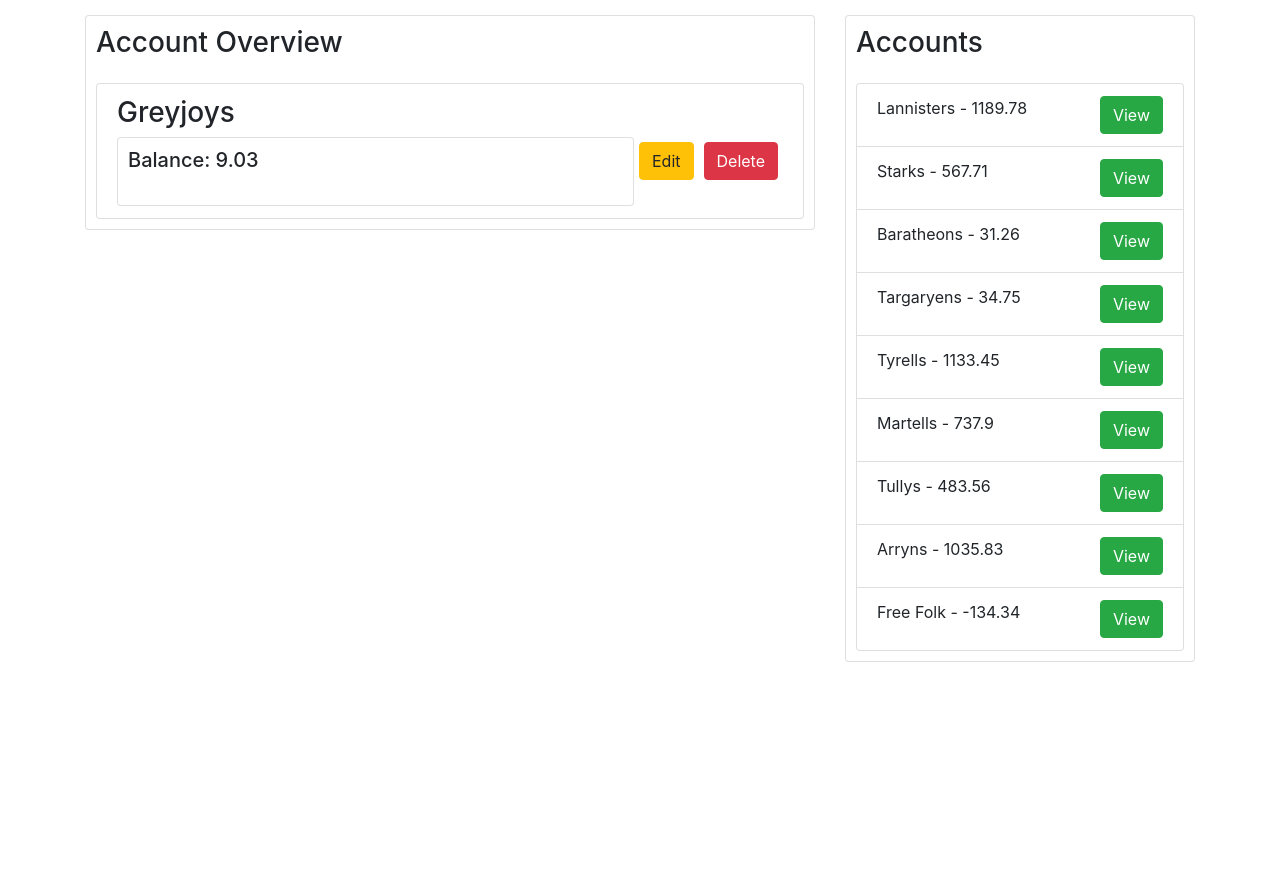
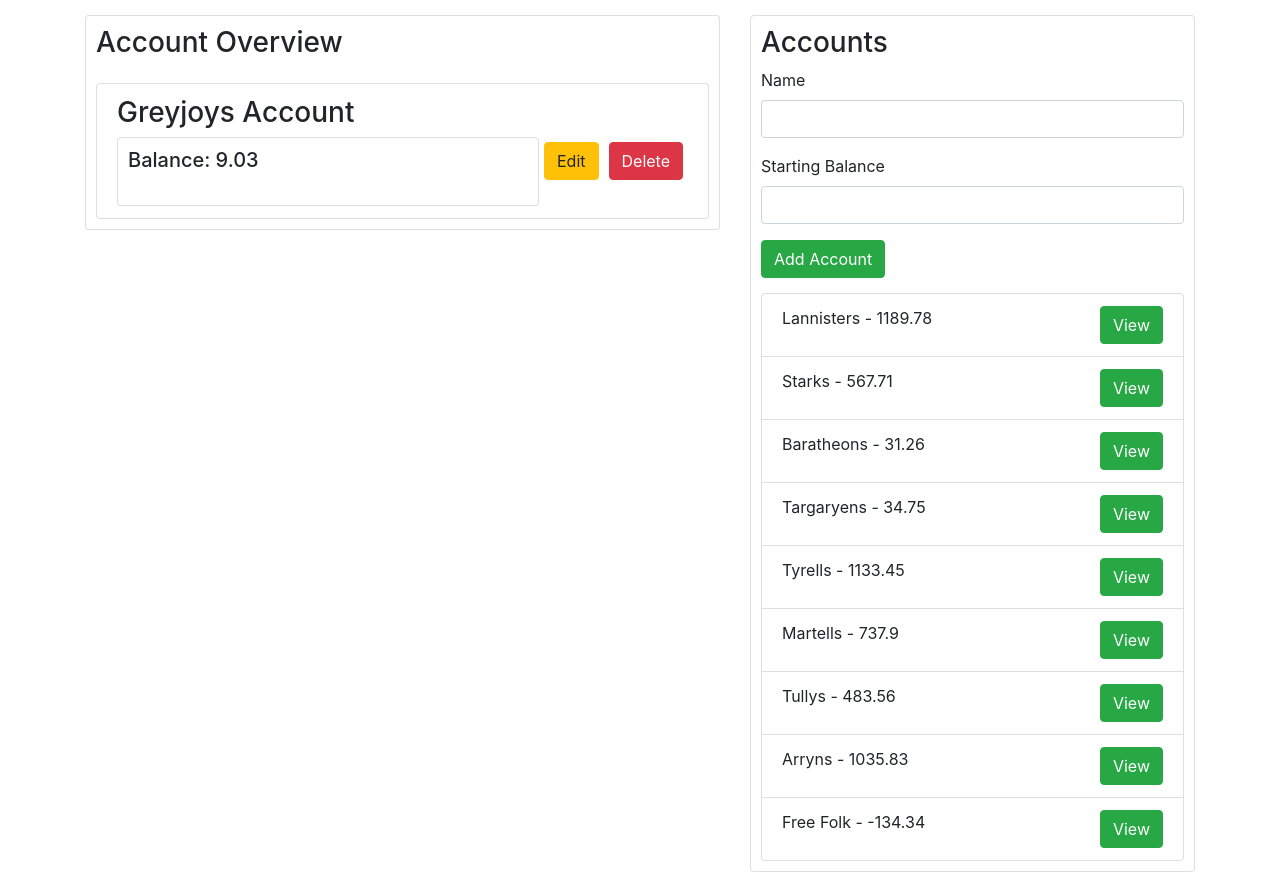
Before and after one commit to stephenjk41/BankApp_IS322, a React (Create React App) app in the folder banking-app/: page / in a window 1280 px wide. Before the commit the page ends 800 px from the top, so only its background shows below. Built offline with nearby package versions, Linux system fonts and the light colour scheme.

Commit message:
added add account feature

```diff
--- a/banking-app/src/components/AccountList.js
+++ b/banking-app/src/components/AccountList.js
@@ -2,7 +2,8 @@ import React from 'react';
 import { connect } from 'react-redux';
 import { removeAccount } from '../actions';
 import { switchAccount } from '../actions';
-import TransactionList from './TransactionList';
+import AddAccount from './AddAccount';
+// import TransactionList from './TransactionList';
 
 class AccountList extends React.Component {
 
@@ -13,7 +14,7 @@ class AccountList extends React.Component {
             if(acc.status === "selected") {
                 return (
                     <li className="list-group-item" key={acc._id}>
-                        <h3>{ acc.name }</h3>
+                        <h3>{ acc.name } Account</h3>
 
                         <button type='button'
                                 onClick={() => { this.props.removeAccount(acc._id) }}
@@ -56,16 +57,33 @@ class AccountList extends React.Component {
     render() {
 
         let accountList = this.renderList();
-
+        console.log(accountList)
         console.log(this.props)
+        if(this.props.title === "Account Overview") {
             return(
                 <div className="card" style={{ padding: '10px' }}>
                     <h3>{this.props.title}</h3>
+
                     <ul className="list-group" style={{ marginTop: '15px' }}>
                        { accountList }
                     </ul>
                 </div>
             );
+        } else if(this.props.title === "Accounts") {
+            return(
+                <div className="card" style={{ padding: '10px' }}>
+                    <h3>{this.props.title}</h3>
+                    <AddAccount tittle={this.props.title}
+                                stateList={this.props.stateList}
+                                style={{ float: 'right' }}/>
+
+                    <ul className="list-group" style={{ marginTop: '15px' }}>
+                       { accountList }
+                    </ul>
+                </div>
+            );
+        }
+
     }
 }
 
--- /dev/null
+++ b/banking-app/src/components/AddAccount.js
@@ -0,0 +1,39 @@
+import React from 'react';
+import { connect } from 'react-redux';
+
+import { addAccount } from '../actions';
+
+class AddAccount extends React.Component {
+    state = {name: '', balance: ''}
+
+    onFormSubmit = (event) => {
+        event.preventDefault();
+
+        this.props.addAccount(this.state.name, this.state.balance, "not_selected",);
+        this.setState({name: '', balance:''})
+    }
+
+    render() {
+        return(
+            <form onSubmit={this.onFormSubmit}>
+                <div className="form-group">
+                    <label>Name</label>
+                    <input type="text" className="form-control"
+                           name="name" value={this.state.name}
+                           onChange={(e) => this.setState({name: e.target.value})} />
+                </div>
+
+                <div className="form-group">
+                    <label>Starting Balance</label>
+                    <input type="number" className="form-control"
+                           name="balance" value={this.state.balance}
+                           onChange={(e) => this.setState({balance: e.target.value})} />
+                </div>
+
+                <input type="submit" className="btn btn-success" value={'Add Account'}/>
+            </form>
+        )
+    }
+}
+
+export default connect(null, {addAccount})(AddAccount);
--- a/banking-app/src/components/App.js
+++ b/banking-app/src/components/App.js
@@ -7,11 +7,11 @@ const App = () => {
     return (
         <div className="container" style={{marginTop: '15px'}}>
             <div className="row">
-                <div className="col-sm-8">
+                <div className="col-sm-7">
                 <AccountList title="Account Overview" stateList="selected"></AccountList>
                 </div>
 
-                <div className="col-sm-4">
+                <div className="col-sm-5">
                     <AccountList title="Accounts" stateList="not_selected"></AccountList>
                 </div>
             </div>
--- /dev/null
+++ b/banking-app/src/components/TransactionList.js
@@ -0,0 +1,16 @@
+// import React from 'react';
+// import { connect } from 'react-redux';
+
+
+// class TransactionList extends React.Component {
+//     render () {
+//         return(
+//             <div className="card" style={{ padding: '10px' }}>
+//                 <h3>{this.props.title}</h3>
+//                 <ul className="list-group" style={{ marginTop: '15px' }}>
+//                     hello world
+//                 </ul>
+//             </div>
+//         )
+//     }
+// }
--- a/banking-app/src/reducers/index.js
+++ b/banking-app/src/reducers/index.js
@@ -70,7 +70,7 @@ const accountReducer = (state, action) => {
         case 'ADD_ACCOUNT':
             let account = action.payload;
             account._id = state.accounts.length + 1;
-            state.accounts(account);
+            state.accounts.push(account);
 
             return sortAccounts(state);
 
```
Lines whose indentation alone changed are shown as unchanged.
